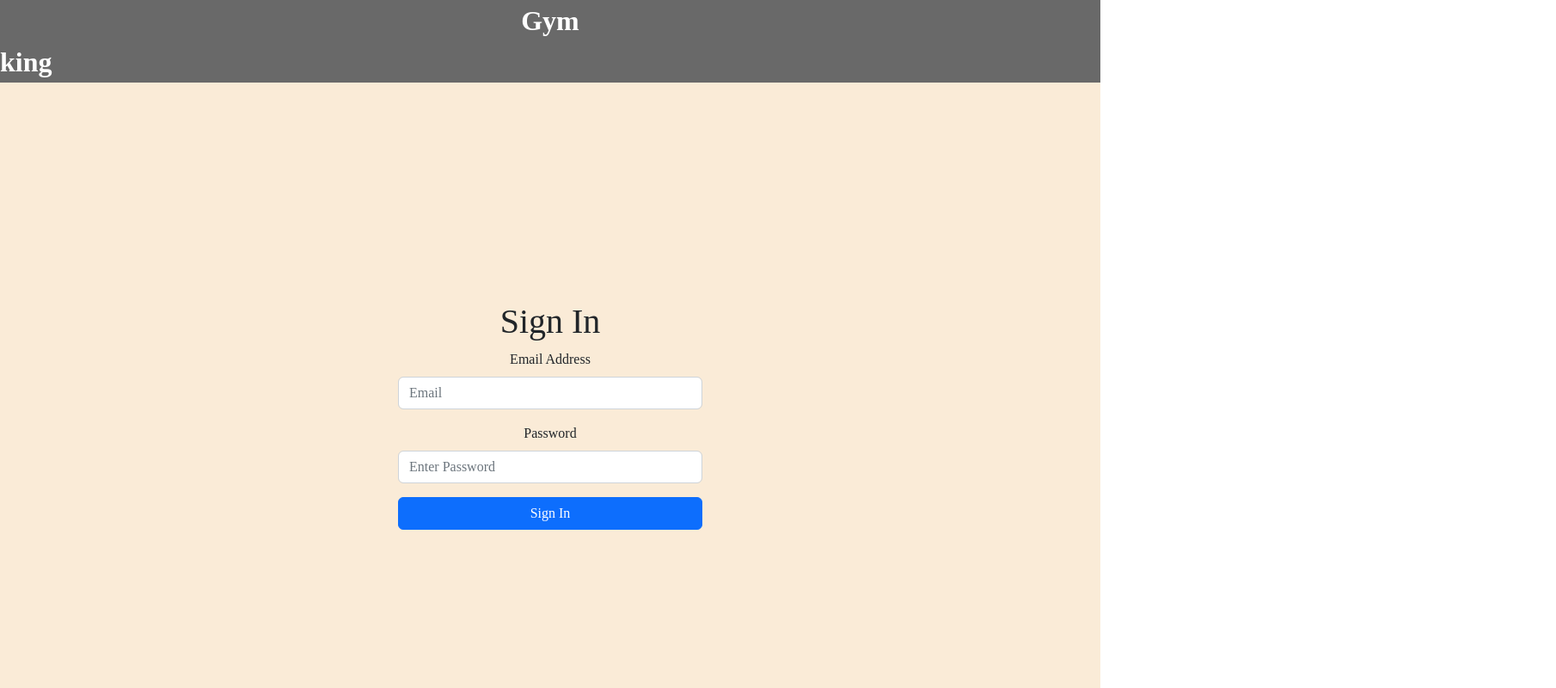
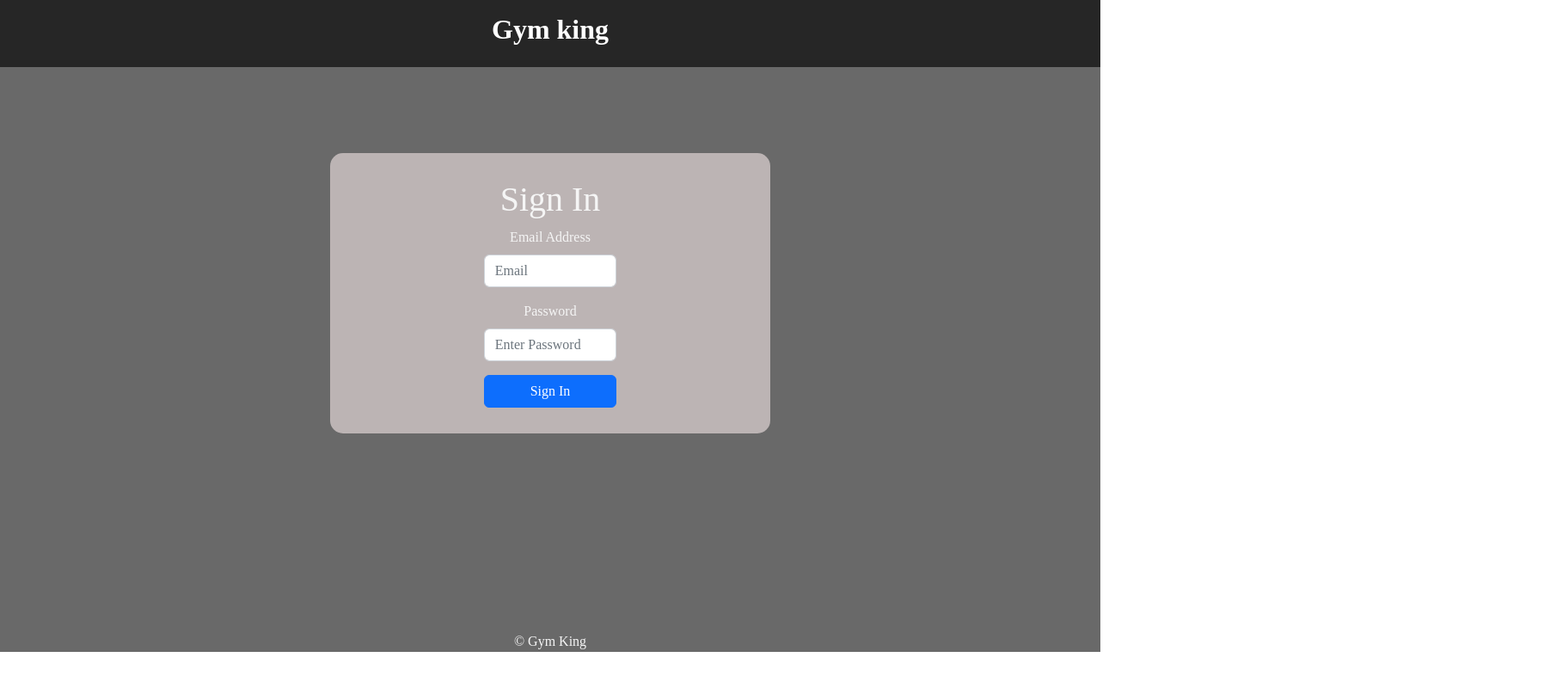
Before and after one commit to bakuganmw/front-gym, a React (Create React App) app: page /login in a window 1280 px wide. Shown: the top 800 px of the page at 86% size, 1810 px wide, since content can reach past the window. Built offline with nearby package versions, Linux system fonts and the light colour scheme.

Commit message:
login page checked,approved and changed

```diff
--- a/src/components/LoginSection/ContainerStyle.css
+++ b/src/components/LoginSection/ContainerStyle.css
@@ -1,5 +1,15 @@
-#FormContainer {
-    padding-top: 30px;
+/* Login panel */
+.backgroundBody {
+  background-color: dimgray;
+  width: auto;
+  padding-bottom: 30px;
+}
+
+.backgroundHead {
+  padding-top: 10px;
+  background-color: var(--dark-bg);
+  position: relative;
+  height: 78px;
 }
 
 .login {
@@ -7,28 +17,29 @@
   text-decoration: none;
   font-weight: bold;
   font-size: 2em;
-    padding-right: 1750px;
 }
 
-  .backgroundHead {
-    background-color: dimgray;
-  }
-
-  .loginimage {
+/* .loginimage {
   padding-top: 20px;
   padding-left: 20px;
+} */
+
+#FormContainer {
+  margin: 100px auto;
+  padding: 30px 0;
+  width: 40%;
+  border-radius: 15px;
+  color: whitesmoke;
+  background-color: var(--gray-1);
 }
-
-
-  .backgroundBody {
-    background-color: antiquewhite;
-  }
-
-
+/* login footer */
 .loginFooter {
-    padding-top: 340px;
+  color: whitesmoke;
+  margin: 0;
 }
 
 .Footerbackground {
-    background-color: antiquewhite;
+  /* background-color: antiquewhite; */
+  padding-top: 100px;
+  background-color: dimgray;
 }
--- a/src/components/LoginSection/FormContainer.js
+++ b/src/components/LoginSection/FormContainer.js
@@ -1,16 +1,18 @@
-import React from 'react'
+import React from "react";
 import { Container, Row, Col } from "react-bootstrap";
-import giphy from "../../images/giphy.gif";
+// import giphy from "../../images/giphy.gif";
 import "./ContainerStyle.css";
 
 function FormContainer({ children }) {
   return (
-    <div className='backgroundBody'>
-    <div className='backgroundHead'>
-    <a className='login' href='/'>Gym king</a>
+    <div className="backgroundBody">
+      <div className="backgroundHead">
+        <a className="login" href="/">
+          Gym king
+        </a>
       </div>
-    <img class="mb-4 loginimage" src={giphy} alt="" width="250" height="200"></img>
-    <Container id= 'FormContainer'>
+      {/* <img class="loginimage" src={giphy} alt="" width="250" height="200"></img> */}
+      <Container id="FormContainer">
         <Row className="justify-content-md-center">
           <Col xs={12} md={4}>
             {children}
@@ -18,7 +20,7 @@ function FormContainer({ children }) {
         </Row>
       </Container>
     </div>
-  )
+  );
 }
 
-export default FormContainer
+export default FormContainer;
--- a/src/components/LoginSection/LoginFooter.js
+++ b/src/components/LoginSection/LoginFooter.js
@@ -1,13 +1,13 @@
-import React from 'react'
-import { Container, Row, Col } from "react-bootstrap";
+import React from "react";
+// import { Container, Row, Col } from "react-bootstrap";
 import "./ContainerStyle.css";
 
 function LoginFooter() {
   return (
-    <div className='Footerbackground'>
-        <p class="text-muted loginFooter">&copy; Gym King</p>
+    <div className="Footerbackground">
+      <p className="loginFooter">&copy; Gym King</p>
     </div>
-  )
+  );
 }
 
-export default LoginFooter
+export default LoginFooter;
--- a/src/components/NavbarCom/NavbarElements.css
+++ b/src/components/NavbarCom/NavbarElements.css
@@ -1,12 +1,11 @@
-#brandName{
-    font-size: 200%;
+#wrapper {
+  padding: 10px 0;
 }
 
-
-.button{
-    background-color: dimgray;
+#brandName {
+  font-size: 200%;
 }
 
-#wrapper{
-    padding: 10px 0;
+.button {
+  background-color: dimgray;
 }
--- a/src/components/ReservationSection/Calendar.js
+++ b/src/components/ReservationSection/Calendar.js
@@ -1,45 +1,45 @@
-import React, { useState } from 'react';
-import TextField from '@mui/material/TextField';
-import { AdapterDateFns } from '@mui/x-date-pickers/AdapterDateFns';
-import { LocalizationProvider } from '@mui/x-date-pickers/LocalizationProvider';
-import { StaticDatePicker } from '@mui/x-date-pickers/StaticDatePicker';
-import Badge from '@mui/material/Badge';
-import { PickersDay } from '@mui/x-date-pickers/PickersDay';
-import CheckIcon from '@mui/icons-material/Check';
+// import React, { useState } from 'react';
+// import TextField from '@mui/material/TextField';
+// import { AdapterDateFns } from '@mui/x-date-pickers/AdapterDateFns';
+// import { LocalizationProvider } from '@mui/x-date-pickers/LocalizationProvider';
+// import { StaticDatePicker } from '@mui/x-date-pickers/StaticDatePicker';
+// import Badge from '@mui/material/Badge';
+// import { PickersDay } from '@mui/x-date-pickers/PickersDay';
+// import CheckIcon from '@mui/icons-material/Check';
 
-const Calendar = () => {
-  const [value, setValue] = useState(new Date());
-  const [highlightedDays, setHighlightedDays] = useState([1, 2, 13]);
-  return (
-    <LocalizationProvider dateAdapter={AdapterDateFns}>
-      <StaticDatePicker
-        // mask='____/__/__'
-        variant='static'
-        orientation='portrait'
-        value={value}
-        disableFuture
-        onChange={(newValue) => setValue(newValue)}
-        renderInput={(params) => {
-          <TextField {...params} />;
-        }}
-        renderDay={(day, _value, DayComponentProps) => {
-          const isSelected =
-            !DayComponentProps.outsideCurrentMonth &&
-            highlightedDays.indexOf(day.getDate()) >= 0;
+// const Calendar = () => {
+//   const [value, setValue] = useState(new Date());
+//   const [highlightedDays, setHighlightedDays] = useState([1, 2, 13]);
+//   return (
+//     <LocalizationProvider dateAdapter={AdapterDateFns}>
+//       <StaticDatePicker
+//         // mask='____/__/__'
+//         variant='static'
+//         orientation='portrait'
+//         value={value}
+//         disableFuture
+//         onChange={(newValue) => setValue(newValue)}
+//         renderInput={(params) => {
+//           <TextField {...params} />;
+//         }}
+//         renderDay={(day, _value, DayComponentProps) => {
+//           const isSelected =
+//             !DayComponentProps.outsideCurrentMonth &&
+//             highlightedDays.indexOf(day.getDate()) >= 0;
 
-          return (
-            <Badge
-              key={day.toString()}
-              overlap='circular'
-              badgeContent={isSelected ? <CheckIcon color='red' /> : undefined}
-            >
-              <PickersDay {...DayComponentProps} />
-            </Badge>
-          );
-        }}
-      />
-    </LocalizationProvider>
-  );
-};
+//           return (
+//             <Badge
+//               key={day.toString()}
+//               overlap='circular'
+//               badgeContent={isSelected ? <CheckIcon color='red' /> : undefined}
+//             >
+//               <PickersDay {...DayComponentProps} />
+//             </Badge>
+//           );
+//         }}
+//       />
+//     </LocalizationProvider>
+//   );
+// };
 
-export default Calendar;
+// export default Calendar;
--- a/src/pages/LoginPage.js
+++ b/src/pages/LoginPage.js
@@ -1,38 +1,35 @@
-import React, { useState } from 'react';
-import Button from 'react-bootstrap/Button';
-import Form from 'react-bootstrap/Form';
-import { Row, Col } from 'react-bootstrap'
-import FormContainer from '../components/LoginSection/FormContainer'
-import LoginFooter from '../components/LoginSection/LoginFooter';
+import React from "react";
+import Button from "react-bootstrap/Button";
+import Form from "react-bootstrap/Form";
+import FormContainer from "../components/LoginSection/FormContainer";
+import LoginFooter from "../components/LoginSection/LoginFooter";
 
 function LoginPage() {
-
   return (
     <div>
       <FormContainer>
         <h1>Sign In</h1>
         <Form>
-                <Form.Group className="mb-3 rounded" controlId='email'>
+          <Form.Group className="mb-3 rounded" controlId="email">
             <Form.Label>Email Address</Form.Label>
-                    <Form.Control
-                        type='email'
-                        placeholder='Email'
-                    >
-                    </Form.Control>
+            <Form.Control type="email" placeholder="Email"></Form.Control>
           </Form.Group>
-                <Form.Group className="mb-3 rounded" controlId='password'>
+          <Form.Group className="mb-3 rounded" controlId="password">
             <Form.Label>Password</Form.Label>
             <Form.Control
-                        type='password'
-                        placeholder='Enter Password'
+              type="password"
+              placeholder="Enter Password"
+            ></Form.Control>
+          </Form.Group>
+          <Button
+            className="rounded"
+            type="submit"
+            variant="primary"
+            style={{ width: "100%", marginLeft: 0 }}
           >
-                    </Form.Control>
-                </Form.Group>
-                <Button className="rounded" type='submit' variant='primary' style={{ width: '100%', marginLeft: 0 }}>
             Sign In
           </Button>
         </Form>
-
       </FormContainer>
 
       <LoginFooter></LoginFooter>
```
Also changed, not shown: src/components/NavbarCom/indeks.js (+31 -7 lines). Lines whose indentation alone changed are shown as unchanged.
